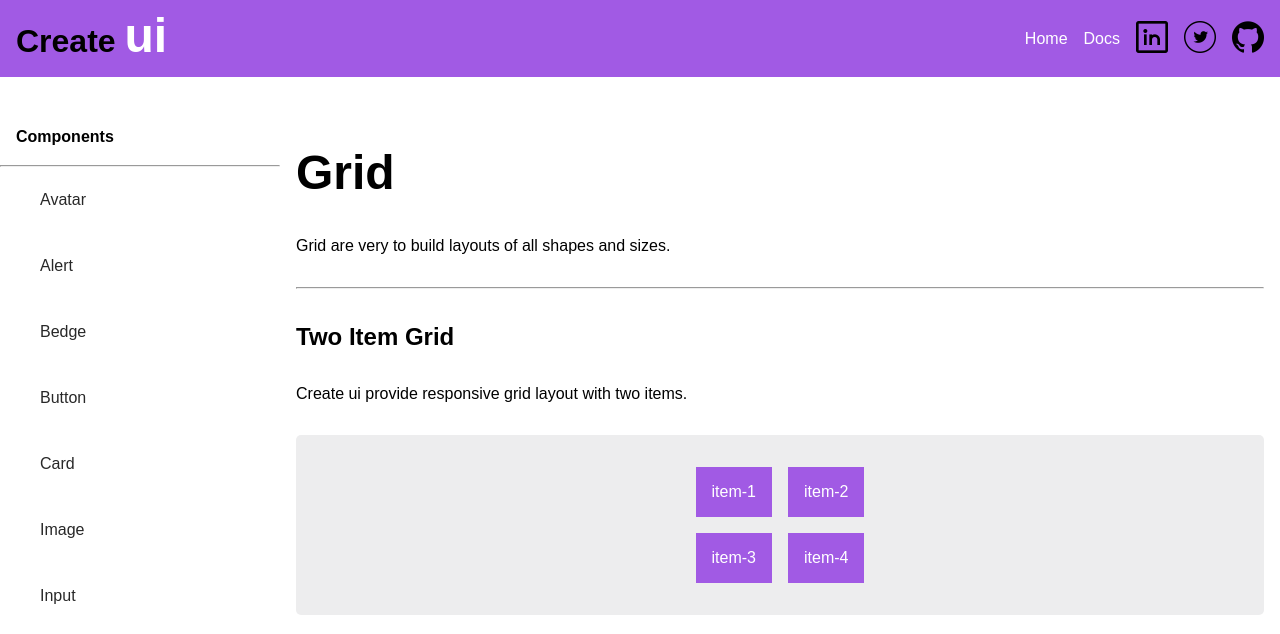
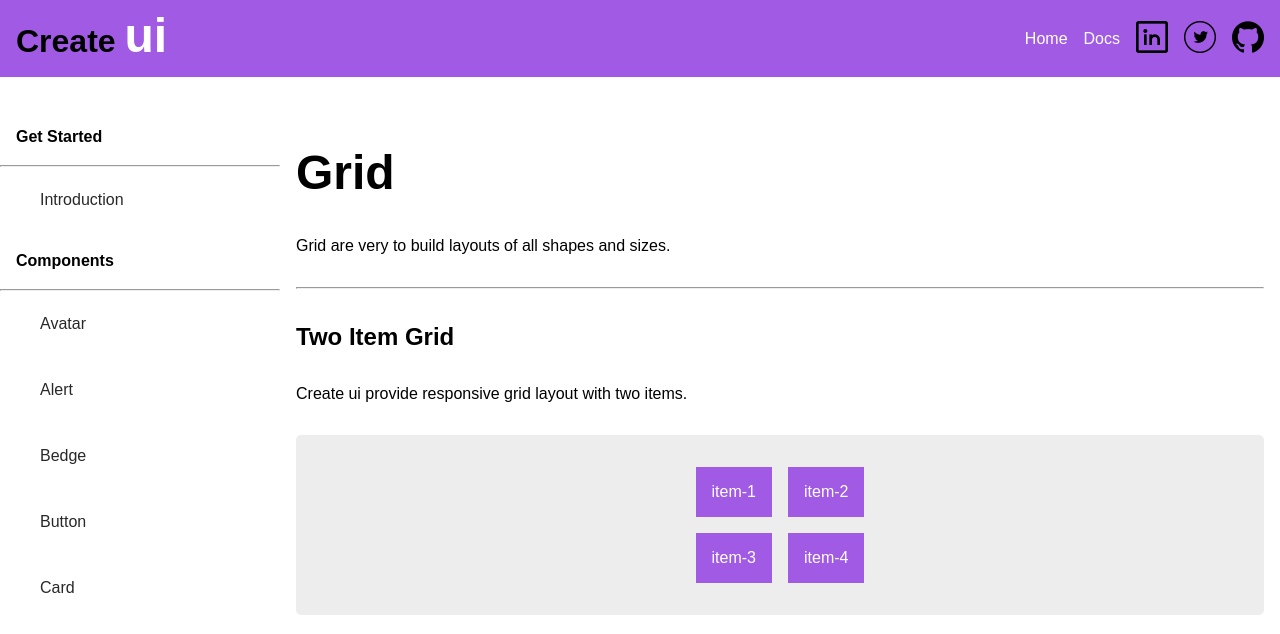
Before and after one commit to deepak29-git/Create-ui, a plain HTML site: page component/Grid/grid.html in a window 1280 px wide. Shown: the top 634 px of the page. Drawn offline with Linux system fonts and the light colour scheme; a web font is replaced by a local one.

Commit message:
refactor: add links

```diff
--- a/component/Grid/grid.html
+++ b/component/Grid/grid.html
@@ -23,6 +23,11 @@
         <!-- sidebar -->
         <div class="intro-container mt-2 ">
         <aside class="sidebar">
+            <h4 class="list-title mb-1 ml-1 mt-2">Get Started</h4>
+                <hr>
+                <ul class="list-group">
+                    <li class="list-item"><a class="component-link" href="/get-started/introduction.html">Introduction</a></li>
+                </ul>
             <h4 class="list-title mb-1 ml-1 mt-2">Components</h4>
             <hr>
             <ul class="list-group">
```
Also changed, not shown: component/Modal/modal.html (+5 -0 lines), component/Rating/rating.html (+5 -0 lines), component/Snackbar/snackbar.html (+5 -0 lines).
